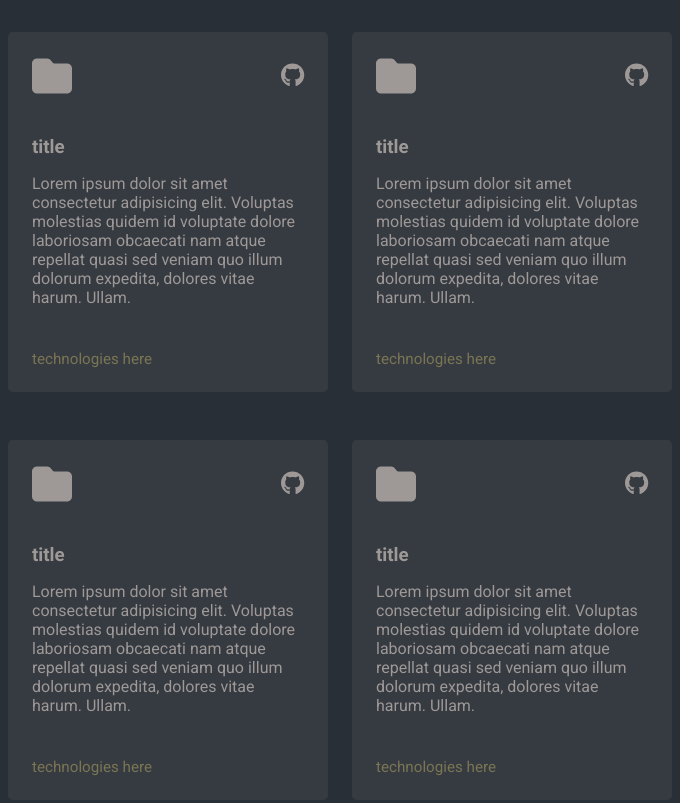
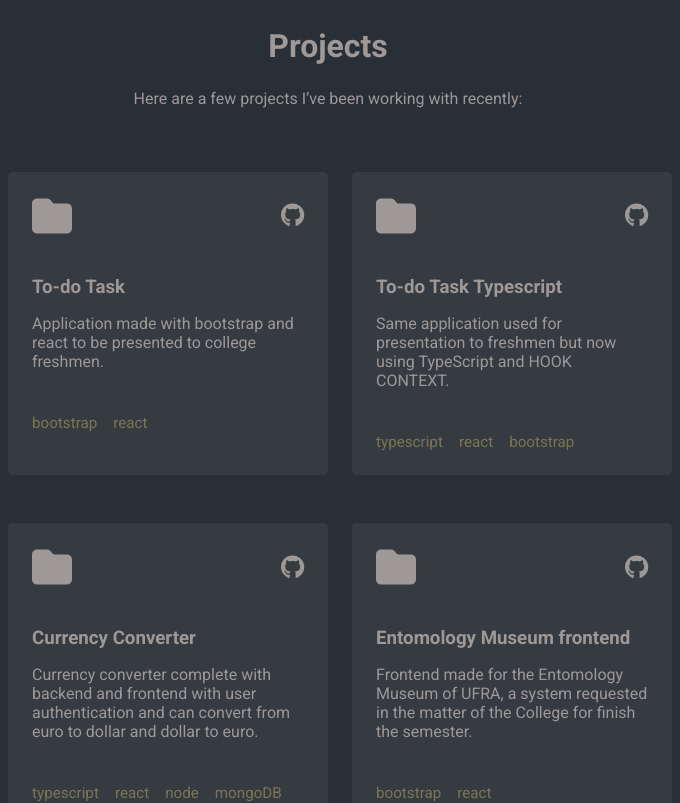
Before and after one commit to denis-junior/portfolio, a React (Create React App) app: page / in a window 1280 px wide. Shown: the part 1700-2503 px from the top of the page, without its empty margins (312-992 px from the left). Built offline with nearby package versions, Linux system fonts and the light colour scheme.

Commit message:
github projects added

```diff
--- a/src/Components/About/About.jsx
+++ b/src/Components/About/About.jsx
@@ -19,7 +19,12 @@ const About = () => {
 
       <p className="description">
         As for professional experience, I have already worked in a technology{" "}
-        <a href="https://www.segup.pa.gov.br" className="last-job-link-a" target="_blank" rel="noreferrer">
+        <a
+          href="https://www.segup.pa.gov.br"
+          className="last-job-link-a"
+          target="_blank"
+          rel="noreferrer"
+        >
           department of the government of my city
         </a>
         , where I was able to learn more about the technologies I use today,
@@ -31,24 +36,28 @@ const About = () => {
       </p>
       <ul className="technologies-ul">
         <li className="technologies-li">
-
-          <FontAwesomeIcon icon={faCode} className="technologies-li-icon" /> &nbsp; React.JS
+          <FontAwesomeIcon icon={faCode} className="technologies-li-icon" />{" "}
+          &nbsp; React.JS
         </li>
         <li className="technologies-li">
-
-          <FontAwesomeIcon icon={faCode} className="technologies-li-icon" /> &nbsp; Node.JS
+          <FontAwesomeIcon icon={faCode} className="technologies-li-icon" />{" "}
+          &nbsp; Node.JS
         </li>
         <li className="technologies-li">
-
-          <FontAwesomeIcon icon={faCode} className="technologies-li-icon" /> &nbsp; Express.JS
+          <FontAwesomeIcon icon={faCode} className="technologies-li-icon" />{" "}
+          &nbsp; Express.JS
         </li>
         <li className="technologies-li">
-
-          <FontAwesomeIcon icon={faCode} className="technologies-li-icon" /> &nbsp; Typescript
+          <FontAwesomeIcon icon={faCode} className="technologies-li-icon" />{" "}
+          &nbsp; Typescript
         </li>
         <li className="technologies-li">
-
-          <FontAwesomeIcon icon={faCode} className="technologies-li-icon" /> &nbsp; MySQL
+          <FontAwesomeIcon icon={faCode} className="technologies-li-icon" />{" "}
+          &nbsp; MySQL
+        </li>
+        <li className="technologies-li">
+          <FontAwesomeIcon icon={faCode} className="technologies-li-icon" />{" "}
+          &nbsp; Sequelize
         </li>
       </ul>
     </div>
--- a/src/Components/Navbar/Navbar.css
+++ b/src/Components/Navbar/Navbar.css
@@ -9,7 +9,7 @@
   align-items: center;
   justify-content: space-between;
 
-  position: fixed;
+  /* position: fixed; */
 }
 
 .box-links {
--- a/src/Components/Project/Project.css
+++ b/src/Components/Project/Project.css
@@ -33,6 +33,10 @@
   transition: 0.3s;
 }
 
+.github-link {
+  color: #9e9897;
+}
+
 .github-link:hover {
   color: #7b7554;
   cursor: pointer;
@@ -52,9 +56,12 @@
 
 .footer-techs {
   /* background-color: bisque; */
+  display: flex;
 }
 
 .tech-name {
   color: #7b7554;
   font-size: 0.95rem;
+
+  margin-right: 1rem;
 }
--- a/src/Components/Project/Project.jsx
+++ b/src/Components/Project/Project.jsx
@@ -1,40 +1,30 @@
 import { faGithub } from "@fortawesome/free-brands-svg-icons";
-import {
-  faFolder,
-} from "@fortawesome/free-solid-svg-icons";
+import { faFolder } from "@fortawesome/free-solid-svg-icons";
 import { FontAwesomeIcon } from "@fortawesome/react-fontawesome";
 import React from "react";
 import "./Project.css";
 
-const Project = ({ title, description, technologies }) => {
+const Project = ({ link, title, description, technologies }) => {
   return (
     <div className="box-project">
       <header className="header-project">
         <FontAwesomeIcon icon={faFolder} className="folder-icon" />
-        <a className="github-link">
+        <a className="github-link" href={link}>
           <FontAwesomeIcon icon={faGithub} className="github-icon" />
         </a>
       </header>
       <main className="context-project">
-        <h3 className="title-project">{title}title</h3>
-        <p className="description-project">
-          {description} Lorem ipsum dolor sit amet consectetur adipisicing elit.
-          Voluptas molestias quidem id voluptate dolore laboriosam obcaecati nam
-          atque repellat quasi sed veniam quo illum dolorum expedita, dolores
-          vitae harum. Ullam.{" "}
-        </p>
+        <h3 className="title-project">{title}</h3>
+        <p className="description-project">{description}</p>
       </main>
       <footer className="footer-techs">
-        {/* {technologies.map((tech, key) => {
-                return(
-                    <div key={key}>
-                        <p className='tech-name'>{tech}</p>
-                    </div>
-                )
-            })} */}
-            <p className="tech-name">
-        technologies here
-            </p>
+        {technologies.map((tech, key) => {
+          return (
+            <div key={key}>
+              <p className="tech-name">{tech}</p>
+            </div>
+          );
+        })}
       </footer>
     </div>
   );
--- a/src/Components/Projects/Projects.jsx
+++ b/src/Components/Projects/Projects.jsx
@@ -12,10 +12,38 @@ const Projects = () => {
       </p>
 
       <div className="projects-group">
-        <Project />
-        <Project />
-        <Project />
-        <Project />
+        <Project
+          link={"https://github.com/denis-junior/todoTaskWithReactAndBootstrap"}
+          title={"To-do Task"}
+          description={
+            "Application made with bootstrap and react to be presented to college freshmen."
+          }
+          technologies={["bootstrap", "react"]}
+        />
+        <Project
+          link={"https://github.com/denis-junior/react-typescript-context"}
+          title={"To-do Task Typescript"}
+          description={
+            "Same application used for presentation to freshmen but now using TypeScript and HOOK CONTEXT."
+          }
+          technologies={["typescript", "react", "bootstrap"]}
+        />
+        <Project
+          link={"https://github.com/denis-junior/currency-converter"}
+          title={"Currency Converter"}
+          description={
+            "Currency converter complete with backend and frontend with user authentication and can convert from euro to dollar and dollar to euro."
+          }
+          technologies={["typescript", "react", "node", "mongoDB"]}
+        />
+        <Project
+          link={"https://github.com/denis-junior/entomologia-museu-solo"}
+          title={"Entomology Museum frontend"}
+          description={
+            "Frontend made for the Entomology Museum of UFRA, a system requested in the matter of the College for finish the semester."
+          }
+          technologies={["bootstrap", "react"]}
+        />
       </div>
     </div>
   );
```
